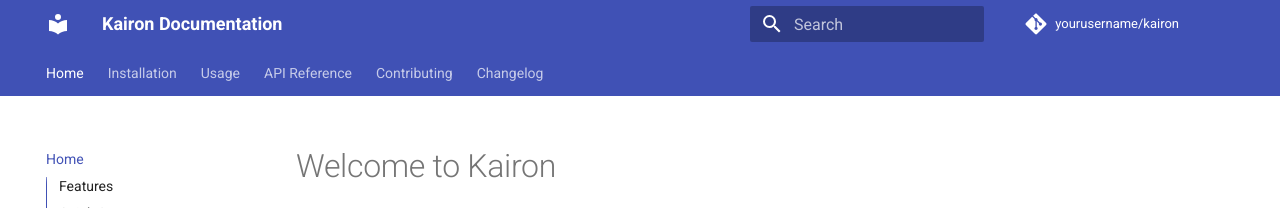
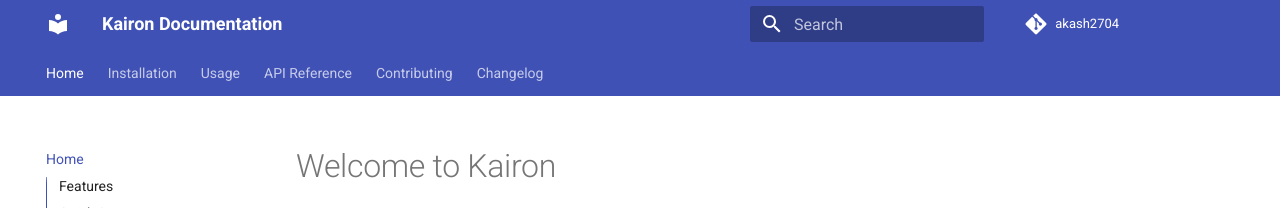
Before and after one commit to akash2704/Advanced-AI-Research-System, an MkDocs documentation site: the page built from docs/index.md, in a window 1280 px wide. Shown: the top 208 px of the page. Built offline with MkDocs 1.6.1 and Material for MkDocs 9.7.7, drawn with Linux system fonts in a browser that asks for light colours; comment, search, counter and statistics services are not loaded.

Commit message:
Update mkdocs.yml

```diff
--- a/mkdocs.yml
+++ b/mkdocs.yml
@@ -1,7 +1,7 @@
 site_name: Kairon Documentation
 site_description: AI-powered research assistant documentation
-site_author: Your Name
-site_url: https://yourusername.github.io/kairon
+site_author: Akash Ajay Kallai
+site_url: https://akash2704.github.io/kairon
 
 theme:
   name: material
@@ -15,8 +15,8 @@
     - search.share
     - toc.integrate
 
-repo_name: yourusername/kairon
-repo_url: https://github.com/yourusername/kairon
+repo_name: akash2704
+repo_url: https://github.com/akash2704/Advanced-AI-Research-System
 
 nav:
   - Home: index.md
```
